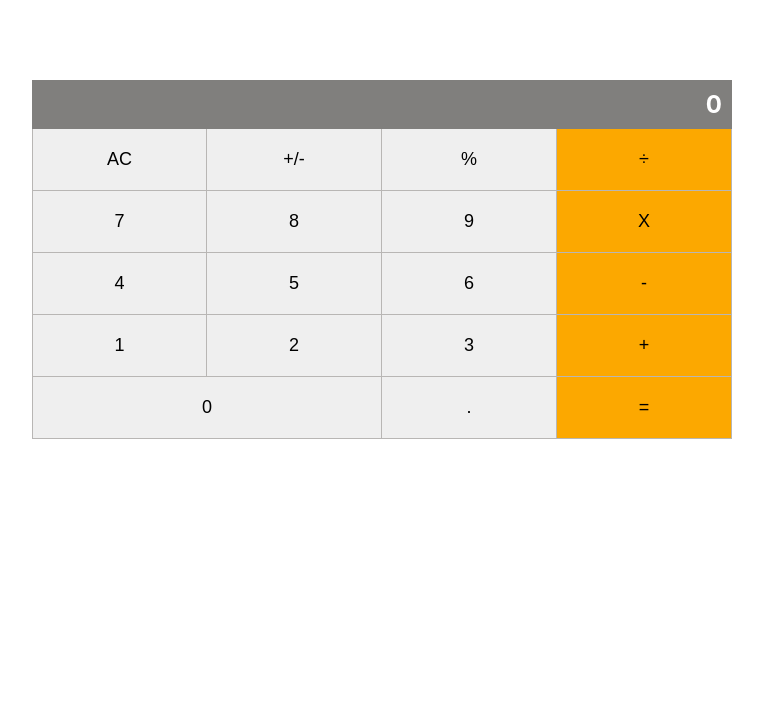
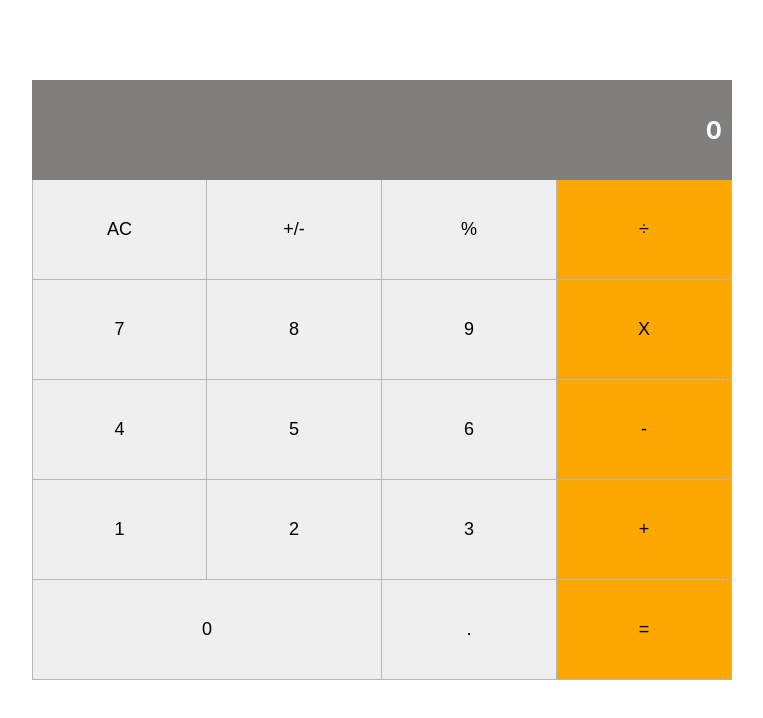
Before and after one commit to santiago-rodrig/react-calculator, a React (Create React App) app: page / in a window 1280 px wide. Shown: the top 718 px of the page, without its empty margins (258-1021 px from the left). Built offline with nearby package versions, Linux system fonts and the light colour scheme.

Commit message:
set fixed height for rows

```diff
--- a/src/index.sass
+++ b/src/index.sass
@@ -26,12 +26,17 @@ body
   background-color: $display-bg
   text-align: right
   padding: 10px
+  flex-basis: 100px // same as height 100px
+  display: flex
+  align-items: center
+  justify-content: flex-end
   color: white
   font-weight: bold
   font-size: 24px
 
 .buttons-group
   display: flex
+  flex-basis: 100px
 
 .calculator-button
   padding: 20px
```
